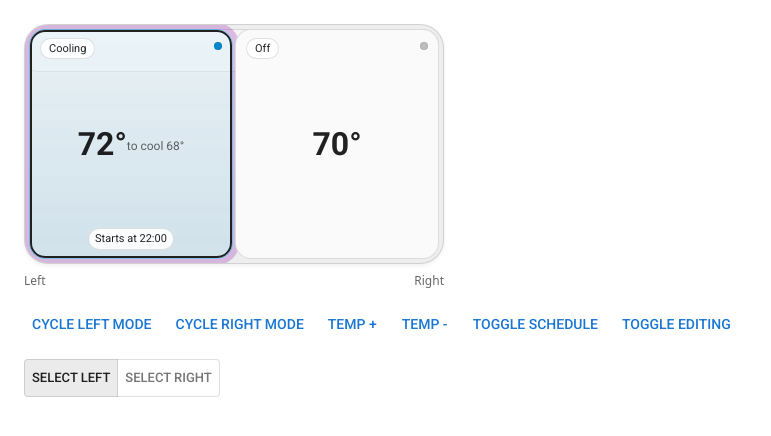
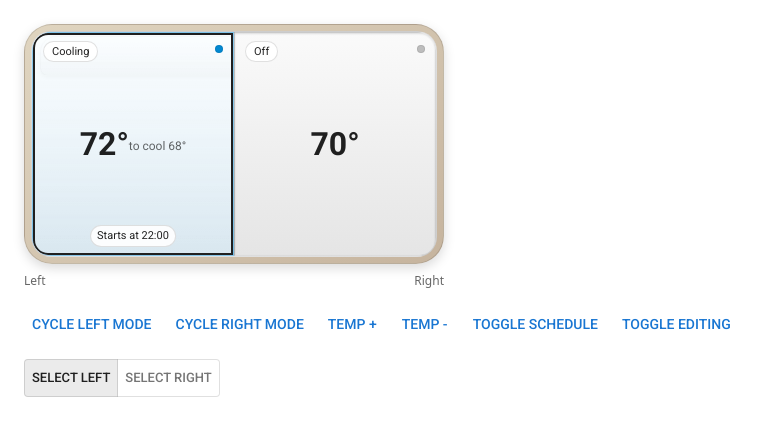
Before and after one commit to jonm01/bed-zones, a Next.js app: page / in a window 1280 px wide. Shown: the top 436 px of the page, without its empty margins (0-771 px from the left). Built offline with nearby package versions, Linux system fonts and the light colour scheme; what @mui/material-nextjs would draw is missing.

Commit message:
style: enhance bed realism

```diff
--- a/src/components/BedDualZone.tsx
+++ b/src/components/BedDualZone.tsx
@@ -70,28 +70,34 @@ export function BedDualZone({
 
   const baseZoneSx = {
     position: 'relative',
-    borderRadius: '16px',
     border: '1px solid',
     borderColor: 'divider',
-    backgroundColor:
-      theme.palette.mode === 'dark'
-        ? alpha(theme.palette.grey[800], 0.5)
-        : theme.palette.grey[50],
     display: 'inline-flex',
     alignItems: 'center',
     justifyContent: 'center',
-    transition: 'box-shadow .14s ease, transform .08s ease, border-color .14s ease, background-color .14s ease',
+    transition:
+      'box-shadow .14s ease, transform .08s ease, border-color .14s ease, background-color .14s ease',
     height: '100%',
     width: '100%',
+    boxShadow: 'inset 0 1px 2px rgba(0,0,0,0.12)',
     '&:hover': { transform: 'translateY(-1px)' },
     '&:active': { transform: 'translateY(0)' },
   } as const;
 
   const zoneStyleForMode = (mode: Mode) => {
+    const highlight =
+      theme.palette.mode === 'dark'
+        ? 'rgba(255,255,255,0.05)'
+        : 'rgba(255,255,255,0.9)';
+    const shadow =
+      theme.palette.mode === 'dark'
+        ? 'rgba(0,0,0,0.1)'
+        : 'rgba(255,255,255,0.4)';
+
     if (mode === 'cool') {
       const c = theme.palette.info.main;
       return {
-        background: `linear-gradient(180deg, rgba(255,255,255,.5), rgba(255,255,255,0)), ${alpha(c, 0.12)}`,
+        background: `linear-gradient(180deg, ${highlight}, ${shadow}), ${alpha(c, 0.18)}`,
         borderColor: alpha(c, 0.45),
         '& .bdz-dot': { backgroundColor: c },
       };
@@ -99,16 +105,19 @@ export function BedDualZone({
     if (mode === 'heat') {
       const c = theme.palette.error.main;
       return {
-        background: `linear-gradient(180deg, rgba(255,255,255,.5), rgba(255,255,255,0)), ${alpha(c, 0.12)}`,
+        background: `linear-gradient(180deg, ${highlight}, ${shadow}), ${alpha(c, 0.18)}`,
         borderColor: alpha(c, 0.45),
         '& .bdz-dot': { backgroundColor: c },
       };
     }
     return {
-      backgroundColor:
+      background:
         theme.palette.mode === 'dark'
-          ? alpha(theme.palette.grey[800], 0.5)
-          : theme.palette.grey[50],
+          ? `linear-gradient(180deg, ${alpha(theme.palette.grey[800], 0.9)}, ${alpha(
+              theme.palette.grey[700],
+              0.9,
+            )})`
+          : 'linear-gradient(180deg, #fafafa, #e5e5e5)',
       borderColor: 'divider',
       '& .bdz-dot': { backgroundColor: theme.palette.grey[400] },
     };
@@ -127,20 +136,40 @@ export function BedDualZone({
       <Box
         sx={{
           position: 'relative',
-          borderRadius: '24px',
+          borderRadius: '28px',
+          p: '6px',
           border: '1px solid',
           borderColor: 'divider',
-          p: '4px',
-          bgcolor:
+          background:
             theme.palette.mode === 'dark'
-              ? alpha(theme.palette.grey[700], 0.5)
-              : theme.palette.grey[200],
+              ? `linear-gradient(180deg, ${alpha(theme.palette.grey[700], 0.6)}, ${alpha(
+                  theme.palette.grey[800],
+                  0.6,
+                )})`
+              : 'linear-gradient(145deg,#e0d5c0,#c6b49e)',
           boxShadow:
             theme.palette.mode === 'dark'
-              ? undefined
-              : '0 2px 4px rgba(0,0,0,.06)',
+              ? '0 4px 12px rgba(0,0,0,0.5)'
+              : '0 4px 12px rgba(0,0,0,0.15)',
           aspectRatio: '7 / 4',
           overflow: 'hidden',
+        }}
+      >
+        <Box
+          sx={{
+            position: 'absolute',
+            inset: 6,
+            borderRadius: '20px',
+            overflow: 'hidden',
+            background:
+              theme.palette.mode === 'dark'
+                ? `linear-gradient(180deg, ${alpha(theme.palette.grey[800], 0.9)}, ${alpha(
+                    theme.palette.grey[700],
+                    0.9,
+                  )})`
+                : 'linear-gradient(180deg,#fff,#e9e9e9)',
+            border: '1px solid',
+            borderColor: 'divider',
           }}
         >
           {/* pillow */}
@@ -148,28 +177,46 @@ export function BedDualZone({
             sx={{
               position: 'absolute',
               top: 4,
-            left: 4,
-            right: 4,
+              left: 8,
+              right: 8,
               height: '18%',
               borderRadius: '16px 16px 8px 8px',
-            bgcolor:
+              background:
                 theme.palette.mode === 'dark'
-                ? alpha(theme.palette.background.paper, 0.9)
-                : theme.palette.grey[100],
+                  ? `linear-gradient(180deg, ${alpha(
+                      theme.palette.background.paper,
+                      0.95,
+                    )}, ${alpha(theme.palette.grey[800], 0.9)})`
+                  : 'linear-gradient(180deg,#fff,#e0e0e0)',
               border: '1px solid',
               borderColor: 'divider',
+              boxShadow: theme.palette.mode === 'dark'
+                ? '0 2px 4px rgba(0,0,0,0.4)'
+                : '0 2px 4px rgba(0,0,0,0.15)',
               pointerEvents: 'none',
             }}
           />
           <Box
             sx={{
+              position: 'relative',
               display: 'grid',
               gridTemplateColumns: '1fr 1fr',
-            gap: '2px',
-            borderRadius: '18px',
               height: '100%',
             }}
           >
+            <Box
+              aria-hidden
+              sx={{
+                position: 'absolute',
+                top: 0,
+                bottom: 0,
+                left: '50%',
+                width: '1px',
+                bgcolor: 'divider',
+                pointerEvents: 'none',
+                zIndex: 1,
+              }}
+            />
             {zones.map(({ key, state }) => {
               const isEditing = editingSide === key;
               const ariaLabel = `${key} side: ${state.mode}${isEditing ? ', editing' : ''}`;
@@ -183,10 +230,11 @@ export function BedDualZone({
                   title={ariaLabel}
                   sx={{
                     ...baseZoneSx,
+                    borderRadius: key === 'left' ? '16px 0 0 16px' : '0 16px 16px 0',
                     ...zoneStyleForMode(state.mode),
                     boxShadow: isEditing
-                  ? `inset 0 0 0 2px ${ring}, 0 0 0 6px ${editGlow}`
-                  : undefined,
+                      ? `${baseZoneSx.boxShadow}, inset 0 0 0 2px ${ring}, 0 0 0 6px ${editGlow}`
+                      : baseZoneSx.boxShadow,
                   }}
                 >
               {/* State pill */}
@@ -279,6 +327,7 @@ export function BedDualZone({
         })}
           </Box>
         </Box>
+      </Box>
 
       {(labels?.left || labels?.right) && (
         <Box sx={{ display: 'grid', gridTemplateColumns: '1fr 1fr', mt: 1, fontSize: 12, color: 'text.secondary' }} aria-hidden>
```
Lines whose indentation alone changed are shown as unchanged.
